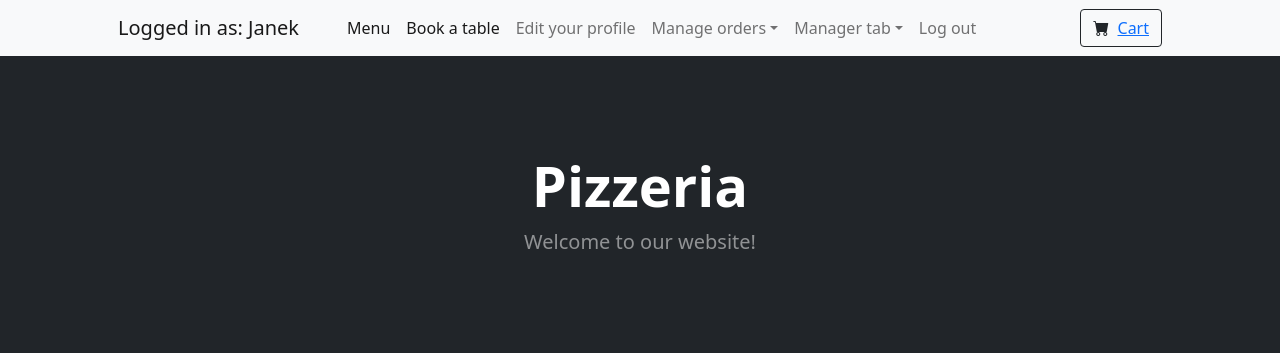
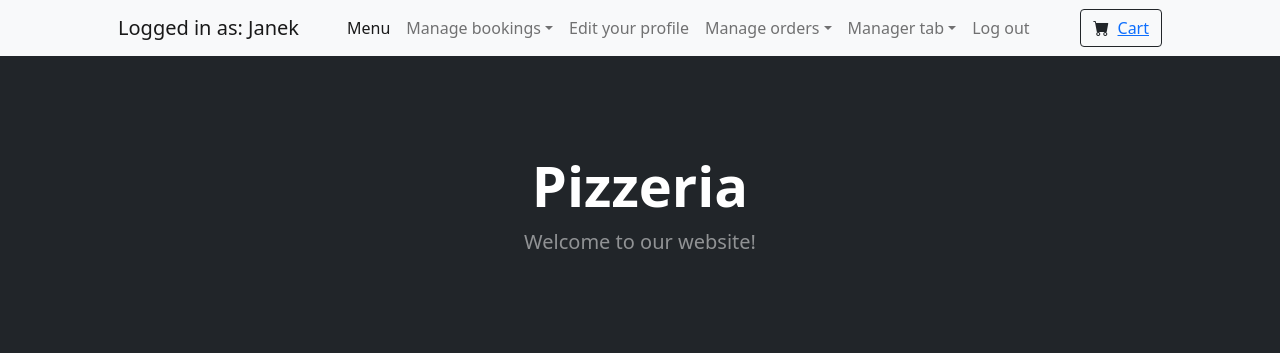
Before and after one commit to RafalJanko/PizzeriaManager, a Django app: page /contact in a window 1280 px wide. Shown: the top 354 px of the page. Run offline with Django 4.2, Linux system fonts and the light colour scheme; a user stored in the database is signed in; data comes from the database, SQL or seed files in the repository; parts of the project's set-up code (start-up, migrations or seed data) failed here and were passed over; some libraries are stand-ins or nearby versions.

Commit message:
adding booking button to navbar

```diff
--- a/PizzeriaManager/templates/PizzeriaManager/_base.html
+++ b/PizzeriaManager/templates/PizzeriaManager/_base.html
@@ -28,7 +28,13 @@
                 <div class="collapse navbar-collapse" id="navbarSupportedContent">
                     <ul class="navbar-nav me-auto mb-2 mb-lg-0 ms-lg-4">
                         <li class="nav-item"><a class="nav-link active" aria-current="page" href="{% url 'menu' %}">Menu</a></li>
-                        <li class="nav-item"><a class="nav-link active" aria-current="page" href="{% url 'create_booking' %}">Book a table</a></li>
+                         <li class="nav-item dropdown">
+                            <a class="nav-link dropdown-toggle" id="navbarDropdown" href="#" role="button" data-bs-toggle="dropdown" aria-expanded="false">Manage bookings</a>
+                            <ul class="dropdown-menu" aria-labelledby="navbarDropdown">
+                                <li><a class="dropdown-item" href="{% url 'create_booking' %}">Create booking</a></li>
+                                <li><a class="dropdown-item" href="{% url 'list_user_bookings' %}">View booking history</a></li>
+                            </ul>
+                        </li>
                         <li class="nav-item"><a class="nav-link" href="{% url 'update_details' request.user.customer.user_id %}">Edit your profile</a></li>
                         <li class="nav-item dropdown">
                             <a class="nav-link dropdown-toggle" id="navbarDropdown" href="#" role="button" data-bs-toggle="dropdown" aria-expanded="false">Manage orders</a>
```
